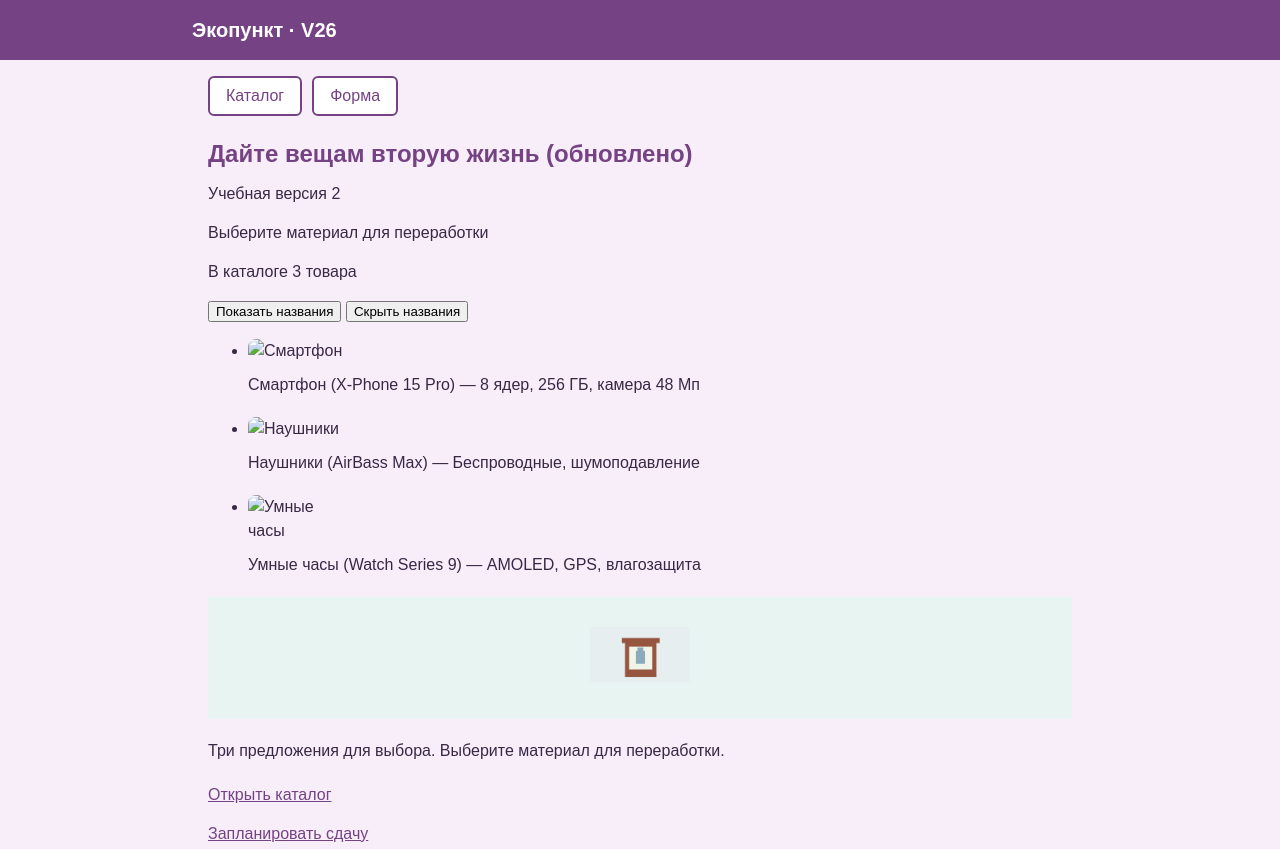
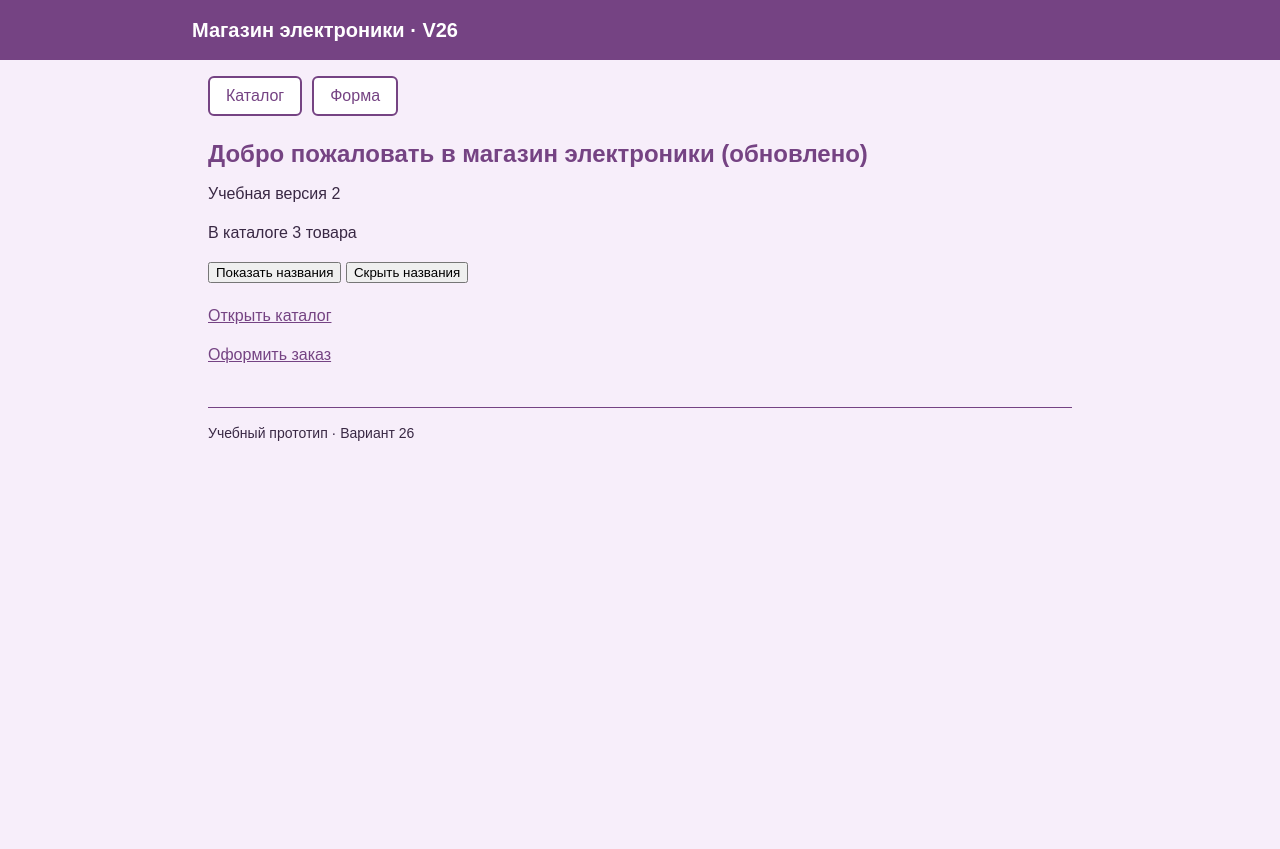
Before and after one commit to ouldextolleds478-bot/S7, a plain HTML site: page index.html in a window 1280 px wide. Shown: the top 849 px of the page. After the commit the page ends 800 px from the top, so only its background shows below. Drawn offline with Linux system fonts and the light colour scheme.

Commit message:
Update index.html

```diff
--- a/index.html
+++ b/index.html
@@ -3,7 +3,7 @@
 <head>
   <meta charset="UTF-8">
   <meta name="viewport" content="width=device-width, initial-scale=1.0">
-  <title>Экопункт · V26 — Главная</title>
+  <title>Магазин электроники · V26</title>
   <link rel="stylesheet" href="style.css">
   <!-- Добавлено для PWA -->
   <link rel="manifest" href="manifest.webmanifest">
@@ -11,7 +11,7 @@
 </head>
 <body>
   <header>
-    <p>Экопункт · V26</p>
+    <p>Магазин электроники · V26</p>
   </header>
 
   <main class="page">
@@ -20,28 +20,20 @@
       <a href="form.html">Форма</a>
     </nav>
 
-    <h1>Дайте вещам вторую жизнь (обновлено)</h1>
-    <!-- ЗДЕСЬ ИЗМЕНЕНА ВЕРСИЯ -->
+    <h1>Добро пожаловать в магазин электроники (обновлено)</h1>
     <p>Учебная версия 2</p>
-    <p>Выберите материал для переработки</p>
 
     <!-- Шаг 3: Абзац для статуса и счетчика -->
     <p id="status" role="status"></p>
 
-    <!-- Шаг 5 + Доп. заданыие 1: Кнопки и список -->
+    <!-- Шаг 5 + Доп. задание 1: Кнопки и список -->
     <button id="show-names" type="button">Показать названия</button>
     <button id="hide-names" type="button">Скрыть названия</button>
-    <ul id="names"></ul>
+    <ul id="names" style="display: none;"></ul> <!-- Список изначально скрыт -->
 
-    <div class="hero-image">
-      <img src="images/item1.png" alt="Пластик">
-    </div>
-
-    <p>Три предложения для выбора. Выберите материал для переработки.</p>
-
-    <div class="main-actions">
+    <div class="main-actions" style="margin-top: 20px;">
       <a href="catalog.html">Открыть каталог</a>
-      <a href="form.html">Запланировать сдачу</a>
+      <a href="form.html">Оформить заказ</a>
     </div>
 
     <footer>
@@ -53,7 +45,7 @@
   <!-- Регистрация Service Worker -->
   <script>
     if ("serviceWorker" in navigator) {
-      navigator.serviceWorker.register("./sw.js").catch((error) => {
+      navigator.serviceWorker.register("./sw.js").catch(function (error) {
         console.error("Не удалось зарегистрировать service worker:", error);
       });
     }
```
